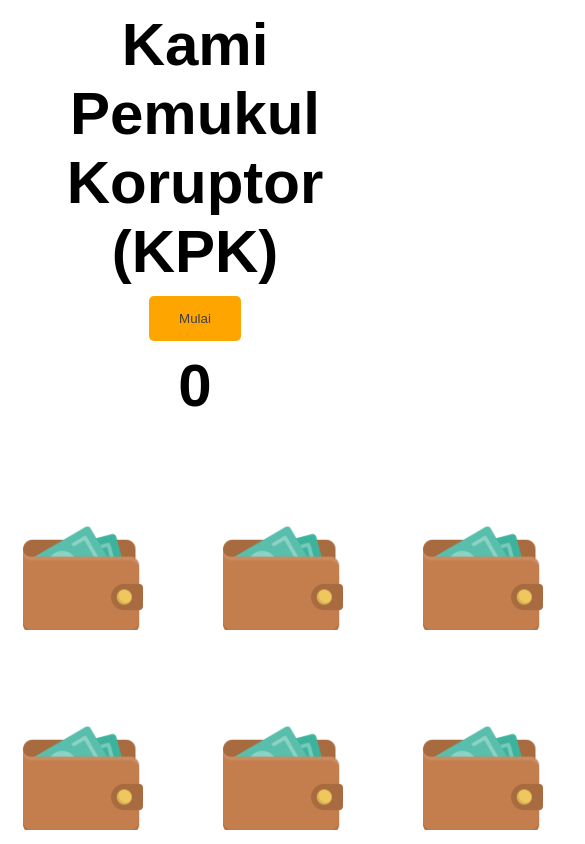
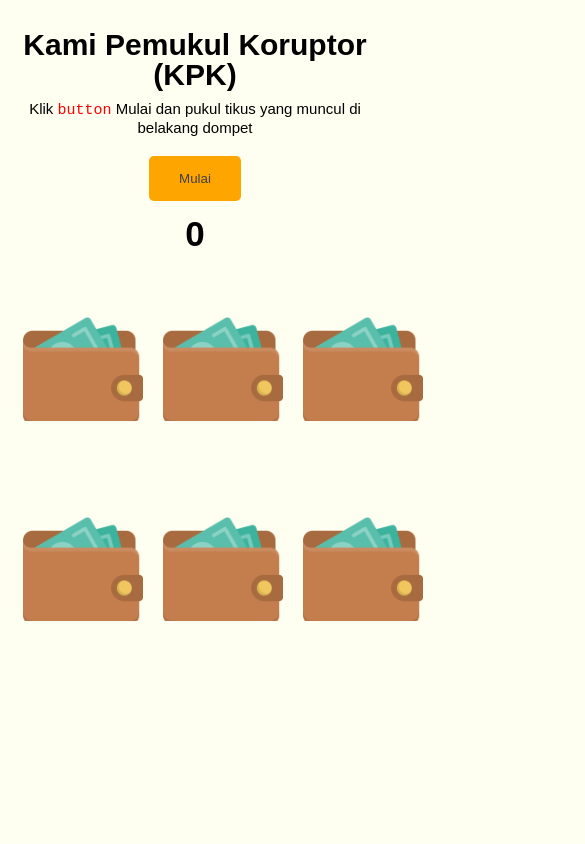
Before and after one commit to kangjessy/pukul-tikus, a plain HTML site: page index.html in a window 390 px wide. Shown: the top 844 px of the page, 585 px wide, since content can reach past the window. Drawn offline with Linux system fonts and the light colour scheme.

Commit message:
Penambahan background, perbaikan font, penyesuaian layout, dan responsive ketika dibuka di tablet dan hp

```diff
--- a/css/style.css
+++ b/css/style.css
@@ -1,9 +1,31 @@
+body {
+  font-family: "Arial";
+  background: #fffff1;
+}
+
+#wrapper {
+  margin: 30px auto;
+  margin-bottom: 50px;
+}
+
 h1,
 h2 {
-  font-size: 60px;
+  font-size: 50px;
+  line-height: 1;
   text-align: center;
-  font-family: "Arial";
-  margin: 10px;
+}
+
+h2 {
+  margin-top: 15px !important;
+  margin-bottom: -50px !important;
+}
+
+h5 {
+  font-size: 18px;
+  font-weight: 400;
+  text-align: center;
+  margin-top: -15px;
+  margin-bottom: 20px;
 }
 
 button {
@@ -25,7 +47,6 @@ button:focus {
 }
 
 .container {
-  margin-top: 30px;
   width: 600px;
   margin: auto;
   cursor: url(../images/pukul1.png), auto;
@@ -68,3 +89,43 @@ button:focus {
 .dompet.muncul .tikus {
   top: -15px;
 }
+
+/* Small devices (portrait tablets and large phones, 600px and up) */
+@media only screen and (max-width: 600px) {
+  .container {
+    width: 450px;
+    margin-top: 20px;
+  }
+
+  h1 {
+    font-size: 30px;
+  }
+
+  h2 {
+    font-size: 35px;
+  }
+
+  h5 {
+    font-size: 15px;
+    margin-top: -10px;
+  }
+
+  .dompet {
+    width: 140px;
+    height: 200px;
+  }
+
+  .tikus {
+    width: 130px;
+    height: 150px;
+  }
+
+  .dompet.muncul .tikus {
+    top: -15px;
+  }
+}
+
+/* Medium devices (landscape tablets, 768px and up) */
+@media only screen and (min-width: 768px) {
+  /*  */
+}
--- a/index.html
+++ b/index.html
@@ -8,7 +8,12 @@
     <title>KPK Kamu Pukul Koruptor</title>
   </head>
   <body>
+    <div id="wrapper">
       <h1>Kami Pemukul Koruptor (KPK)</h1>
+      <h5>
+        Klik <code style="color: red">button</code> Mulai dan pukul tikus yang
+        muncul di belakang dompet
+      </h5>
 
       <button type="button" class="mulai" onclick="mulai()">Mulai</button>
 
@@ -34,6 +39,7 @@
           <div class="tikus"></div>
         </div>
       </div>
+    </div>
 
     <script src="js/script.js"></script>
   </body>
```
Lines whose indentation alone changed are shown as unchanged.
